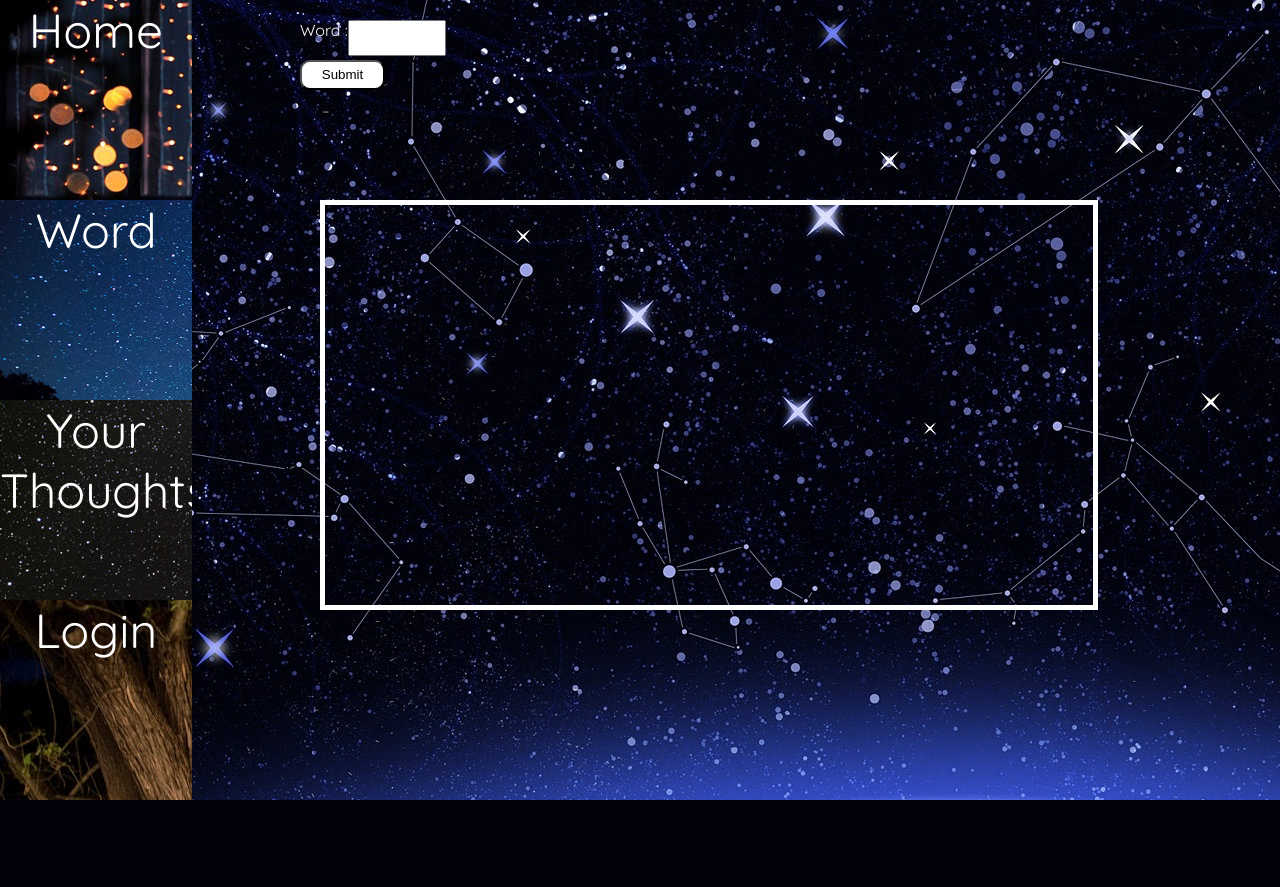
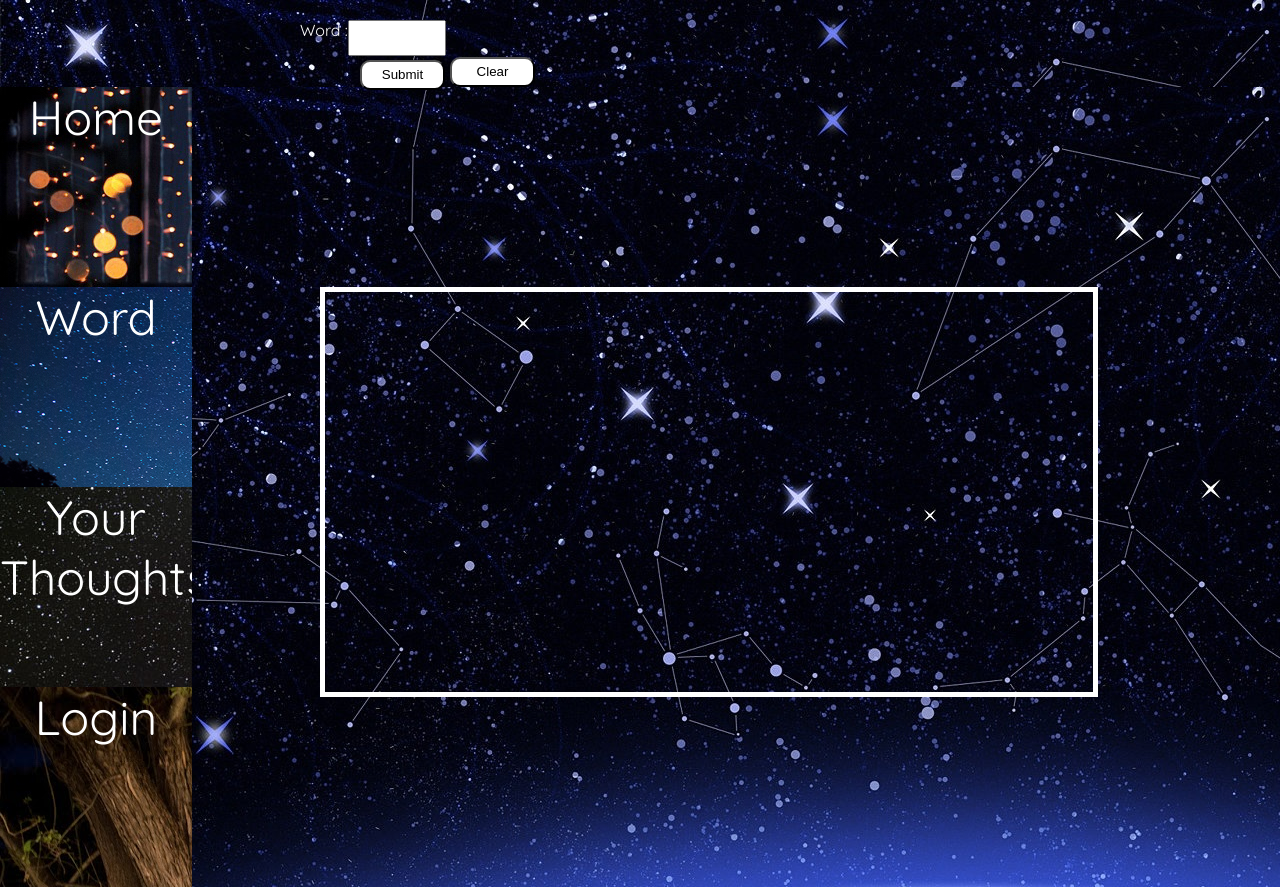
Before and after one commit to linhly2012/finalproject, a Python web app: template template/wordpage.html in a window 1280 px wide. Shown: the part 100-987 px from the top of the page. Before the commit the page ends 900 px from the top, so only its background shows below. Run offline with Jinja, Linux system fonts and the light colour scheme; the template is opened without the code that fills it, so the values that code supplies are empty; some libraries are stand-ins or nearby versions.

Commit message:
clear button

```diff
--- a/style/word_page.css
+++ b/style/word_page.css
@@ -12,6 +12,22 @@
   width: 75px;
   height: 75px;
 }
+
+/*refresh button*/
+
+#refresh {
+  margin-left: 450px;
+  margin-top: 57px;
+
+
+  width: 85px;
+  height: 30px;
+  border-radius: 10px;
+  background-color: white;
+
+
+}
+
 
 #mynetwork{
   border: solid white 5px;
@@ -49,6 +65,7 @@
   height: 30px;
   border-radius: 10px;
   background-color: white;
+  margin-left: 60px;
 
 }
 
--- a/template/wordpage.html
+++ b/template/wordpage.html
@@ -27,7 +27,11 @@
     <h1> <a href="/"><font color="black"> P E A R . <img src='style/pearicon.png' width=50px height=49px></font></a></h1>
      <h1 id='signout'><a href="{{ signout_url }}"><font color="black">Log Out</font></a></h1>
   </header>
+
+
+
   <div id="menu">
+
 
 
   <section id='forminsidemenu'>
@@ -45,12 +49,31 @@
           <br/>
           <button id = "submitButton" type = "button" value = "Submit"> Submit </button>
 
+
+
           <!-- <button id = "submitButton2" type = "button" value = "New Word"> -->
       </form>
+      <!-- refresh button        -->
+                      <div>
+                        <button id="refresh"onclick="myFunction()">Clear</button>
+
+                       <script>
+                       function myFunction() {
+                           location.reload();
+                       }
+                       </script>
+                     </div>
+
+
       <!-- Node insertion right here -->
+
+
       <div id="mynetwork"></div>
+
     <!--Side Bar Menu-->
     {% include "template/sidebar.html" %}
+
+
 </section>
   </div>
 
@@ -59,5 +82,10 @@
     <!-- user name should show on this page and no function will be add to log in-->
  </section>
 
+
+ <!-- refresh button -->
+
+
+
 </body>
 </html>
```
Also changed, not shown: main.py (+7 -7 lines), template/welcome.html (indentation only).
